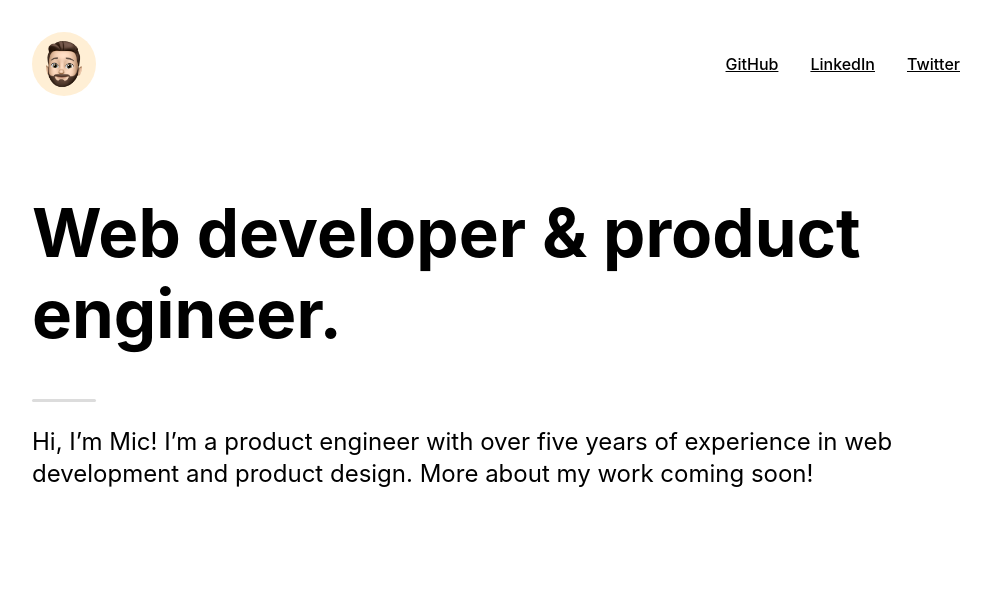
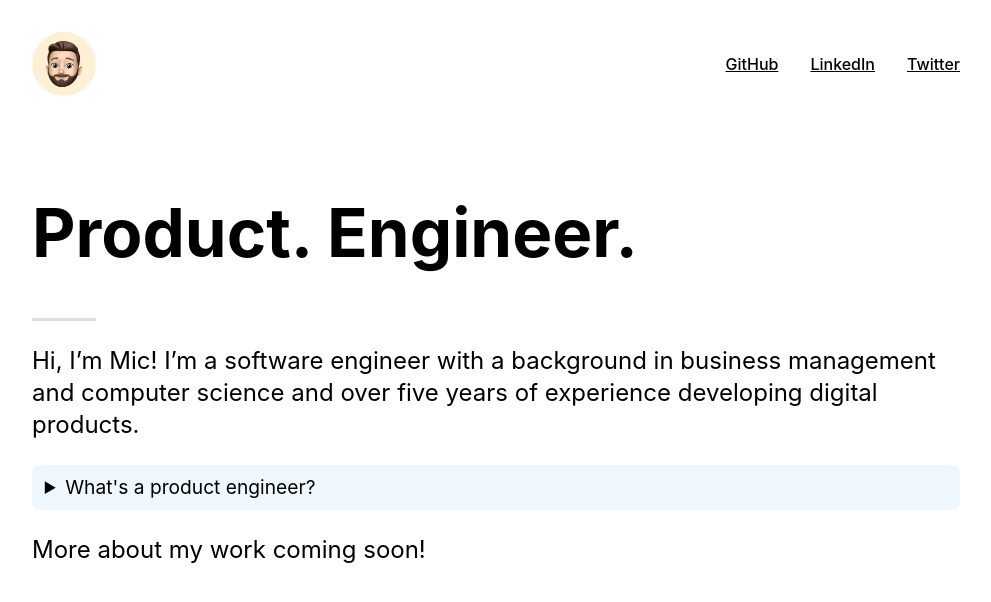
Before and after one commit to mic-css/mic-css.github.io, a React (Create React App) app: page / in a window 1280 px wide. Shown: the top 602 px of the page, without its empty margins (144-1135 px from the left). Built offline with nearby package versions, Linux system fonts and the light colour scheme.

Commit message:
More on product engineering

```diff
--- a/public/index.html
+++ b/public/index.html
@@ -35,10 +35,7 @@
       content="I’m a product engineer with over five years of experience in web development and product design."
     />
     <meta property="og:image" content="https://mic.dev/card-preview.png" />
-    <meta
-      name="twitter:title"
-      content="Product engineer & web developer | Mic Cassano"
-    />
+    <meta name="twitter:title" content="Mic Cassano | Product Engineer" />
     <meta
       name="twitter:description"
       content="I’m a product engineer with over five years of experience in web development and product design."
--- a/src/components/About.js
+++ b/src/components/About.js
@@ -45,25 +45,67 @@ const divider = css`
   animation: ${animateWidth} 0.5s ease-in-out 0.5s forwards;
 `;
 
-const subheading = css`
+const about = css`
   opacity: 0;
+  animation: ${fadeUp} 0.5s ease-out 1s forwards;
   font-size: 1.25rem;
   line-height: 2rem;
-  animation: ${fadeUp} 0.5s ease-out 1s forwards;
   @media (min-width: 420px) {
     font-size: 1.5rem;
   }
 `;
 
+const details = css`
+  font-size: 0.8em;
+  background-color: aliceblue;
+  border-radius: 0.5rem;
+  & p {
+    padding: 0.4rem 0.8rem;
+  }
+`;
+
+const summary = css`
+  cursor: pointer;
+  padding: 0.4rem 0.8rem;
+`;
+
+const detailsContent = css`
+  padding: 0.4rem 0.8rem;
+  margin: 0;
+`;
+
 export default function About() {
   return (
     <div css={container}>
-      <h1 css={heading}>Web developer & product engineer.</h1>
+      <h1 css={heading}>Product. Engineer.</h1>
       <div css={divider} />
-      <p css={subheading}>
-        Hi, I’m Mic! I’m a product engineer with over five years of experience
-        in web development and product design. More about my work coming soon!
-      </p>
+      <div css={about}>
+        <p>
+          Hi, I’m Mic! I’m a software engineer with a background in business
+          management and computer science and over five years of experience
+          developing digital products.
+        </p>
+
+        <details css={details}>
+          <summary css={summary}>What's a product engineer?</summary>
+          <p css={detailsContent}>
+            A product engineer is a software engineer with a strong interest and
+            understanding in product development. They marry full-stack
+            technical skills with product management, strategy and design.
+            <br /> This excellent{" "}
+            <a
+              href="https://blog.pragmaticengineer.com/the-product-minded-engineer/"
+              target="_blank"
+              rel="noreferrer"
+            >
+              blog post
+            </a>{" "}
+            explains it in detail.
+          </p>
+        </details>
+
+        <p>More about my work coming soon!</p>
+      </div>
     </div>
   );
 }
--- a/src/components/Header.js
+++ b/src/components/Header.js
@@ -19,18 +19,22 @@ const container = css`
 const navLink = css`
   color: black;
   font-weight: 500;
-  margin-left: 2rem;
+  margin-left: 1rem;
   display: inline-block;
   transition: transform 0.1s ease-in-out;
   a {
     color: black;
   }
-  :hover {
+  :hover,
+  :focus {
     transform: translateY(-2px);
     transition: transform 0.1s ease-in-out;
     a {
       color: dodgerblue;
     }
+  }
+  @media (min-width: 420px) {
+    margin-left: 2rem;
   }
 `;
 
@@ -41,13 +45,27 @@ export default function Header() {
 
       <nav>
         <div css={navLink}>
-          <a href="https://github.com/mic-css">GitHub</a>
+          <a href="https://github.com/mic-css" target="_blank" rel="noreferrer">
+            GitHub
+          </a>
         </div>
         <div css={navLink}>
-          <a href="https://www.linkedin.com/in/mic-cassano">LinkedIn</a>
+          <a
+            href="https://www.linkedin.com/in/mic-cassano"
+            target="_blank"
+            rel="noreferrer"
+          >
+            LinkedIn
+          </a>
         </div>
         <div css={navLink}>
-          <a href="https://twitter.com/mic_css">Twitter</a>
+          <a
+            href="https://twitter.com/mic_css"
+            target="_blank"
+            rel="noreferrer"
+          >
+            Twitter
+          </a>
         </div>
       </nav>
     </header>
```
Also changed, not shown: public/card-preview.png, public/manifest.json, 1 other file (tests, documents, lock files or other folders).
